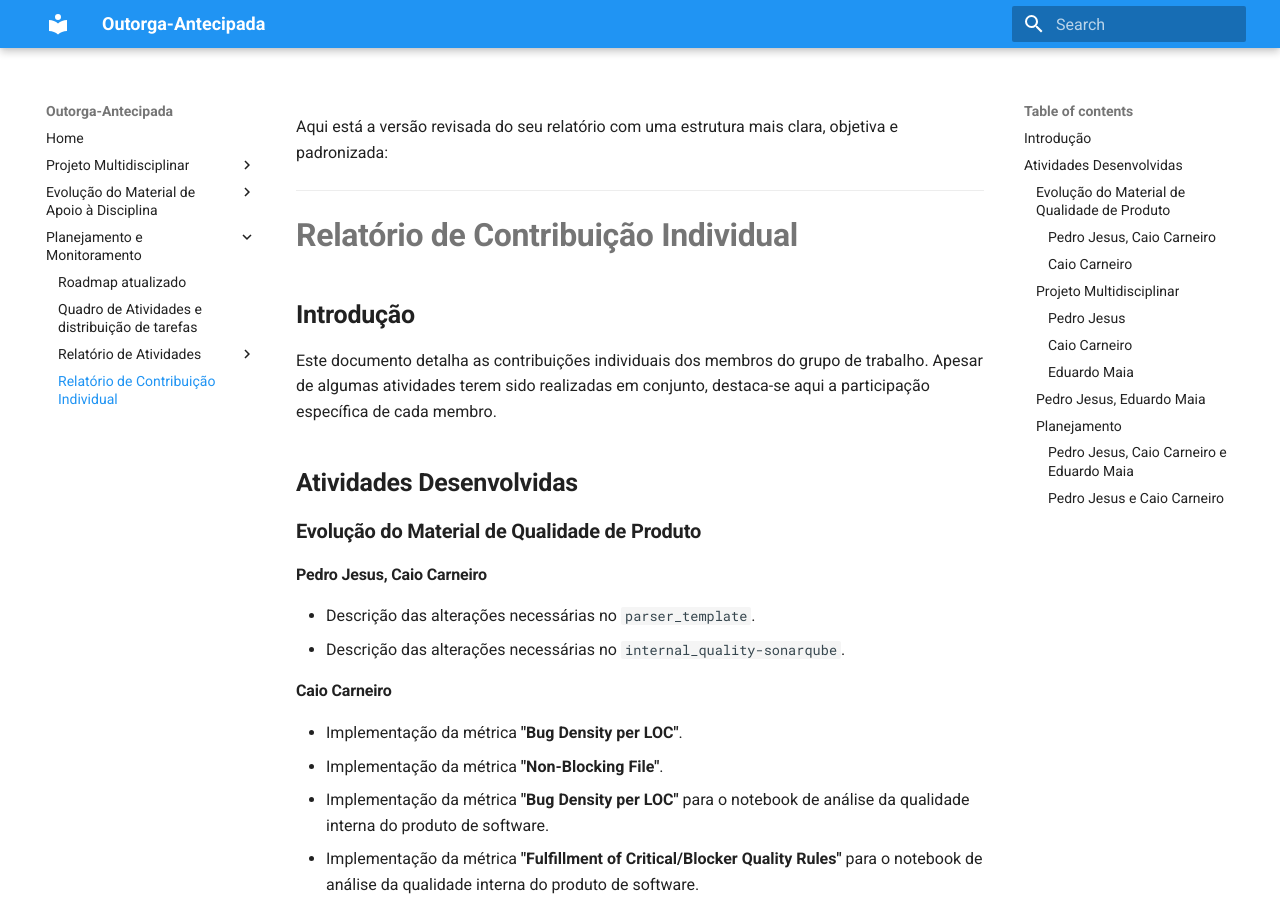
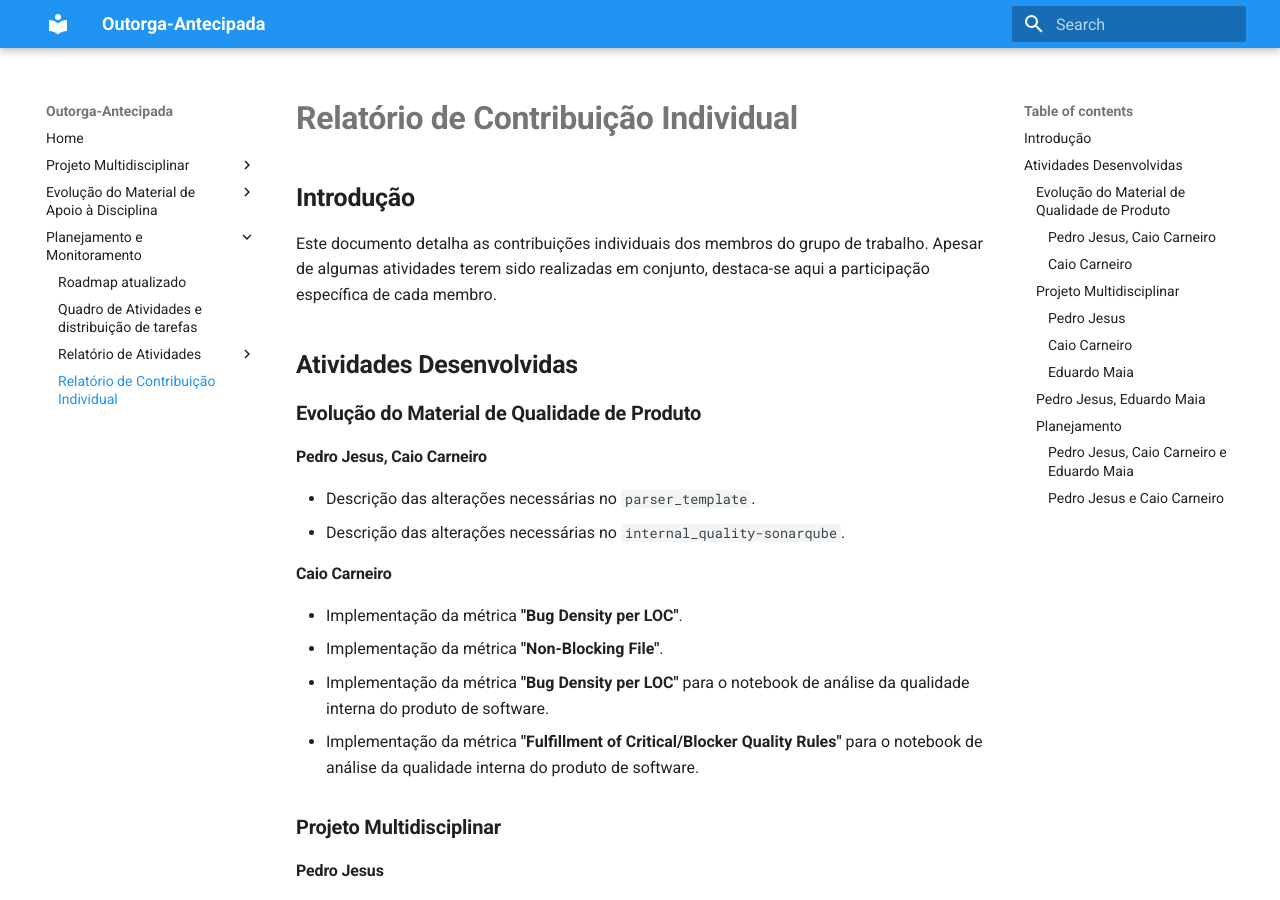
Before and after one commit to fga-eps-mds/2024.2-Outorga-Antecipada, an MkDocs documentation site: the page built from docs/planejamento/relatorio_contribuicao_individual.md, in a window 1280 px wide and 900 px high. Built offline with MkDocs 1.6.1 and Material for MkDocs 9.7.7, drawn with Linux system fonts in a browser that asks for light colours.

Commit message:
docs: remove introductory text for individual contribution report

```diff
--- a/docs/planejamento/relatorio_contribuicao_individual.md
+++ b/docs/planejamento/relatorio_contribuicao_individual.md
@@ -1,7 +1,3 @@
-Aqui está a versão revisada do seu relatório com uma estrutura mais clara, objetiva e padronizada:
-
----
-
 # **Relatório de Contribuição Individual**
 
 ## **Introdução**
```
